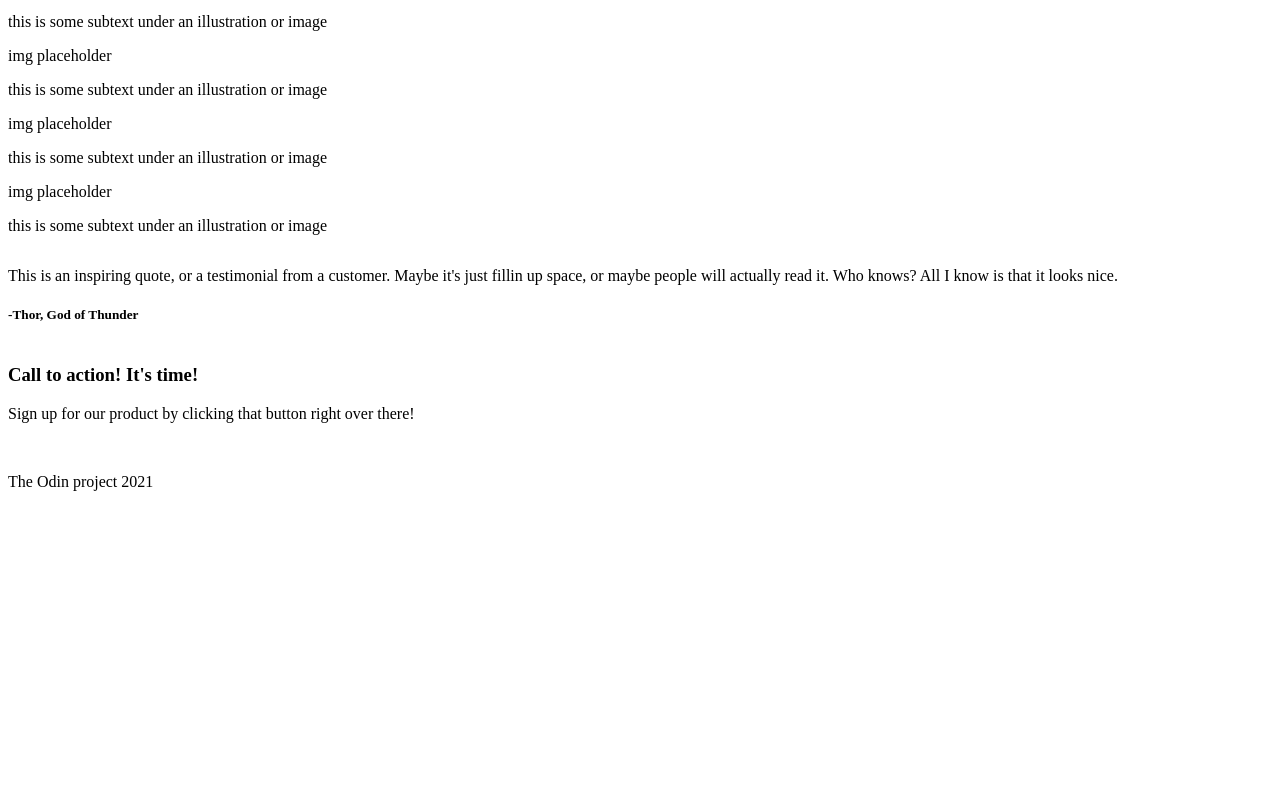
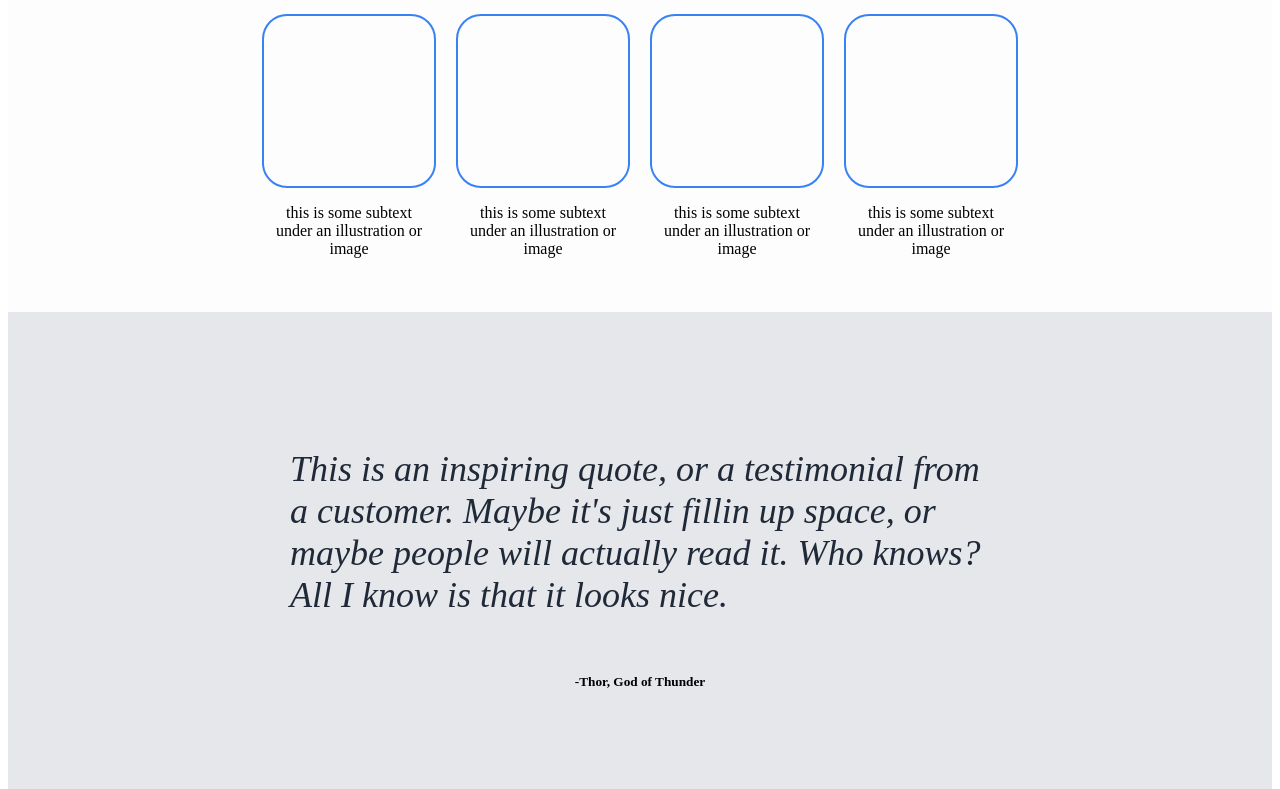
Before and after one commit to alanvillagrand/landing-page, a plain HTML site: page index.html in a window 1280 px wide. Shown: the part 596-1385 px from the top of the page. Before the commit the page ends 1111 px from the top, so only its background shows below. Drawn offline with Linux system fonts and the light colour scheme.

Commit message:
Finished styling for bottom page. Added some class names to html.

```diff
--- a/index.html
+++ b/index.html
@@ -35,25 +35,26 @@
         <h2>Some random information</h2>
         <div class="cards">
             <div class="card">
-                <div>img placeholder</div>
+                <div class="image-border"></div>
                 <p>this is some subtext under an illustration or image</p>
             </div>
             <div class="card">
-                <div>img placeholder</div>
+                <div class="image-border"></div>
                 <p>this is some subtext under an illustration or image</p>
             </div>
             <div class="card">
-                <div>img placeholder</div>
+                <div class="image-border"></div>
                 <p>this is some subtext under an illustration or image</p>
             </div>
             <div class="card">
-                <div>img placeholder</div>
+                <div class="image-border"></div>
                 <p>this is some subtext under an illustration or image</p>
             </div>
         </div>
     </div>
     <div class="middle-bottom-page">
-        <p>This is an inspiring quote, or a testimonial from a customer.
+        <p class="quote">
+            This is an inspiring quote, or a testimonial from a customer.
             Maybe it's just fillin up space, or maybe people will actually read it.
             Who knows? All I know is that it looks nice.
         </p>
@@ -64,8 +65,8 @@
             <div class="ad-text">
                 <h3>Call to action! It's time!</h3>
                 <p>Sign up for our product by clicking that button right over there!</p>
-                <a href="#">Sign Up</a>
             </div>
+            <a href="#">Sign Up</a>
         </div>
     </div>
     <div class="footer">
--- a/style.css
+++ b/style.css
@@ -11,6 +11,8 @@ a {
     text-decoration: none;
     color: white;
 }
+
+/* Top Page */
 
 .top-page {
     display: flex;
@@ -65,3 +67,92 @@ a {
     padding: 10px 30px;
     font-weight: bold;
 }
+
+/* Middle Top Page */
+
+.middle-top-page {
+    display: flex;
+    flex-direction: column;
+    flex-basis: 400px;
+    background-color: #fdfdfd;
+    align-items: center;
+}
+
+.middle-top-page h2 {
+    font-size: 36px;
+    font-weight: 900;
+}
+
+.cards {
+    display: flex;
+    gap: 20px;
+}
+
+.card {
+    display: flex;
+    flex-direction: column;
+    align-items: center;
+    text-align: center;
+}
+
+.card p {
+    width: 150px;
+}
+
+.image-border {
+    border-radius: 25px;
+    border: 2px solid #3882F6;
+    padding: 20px;
+    width: 130px;
+    height: 130px;
+}
+
+/* Middle Bottom Page */
+
+.middle-bottom-page {
+    display: flex;
+    flex-direction: column;
+    flex-basis: 500px;
+    background-color: #E5E7EB;
+    align-items: center;
+    justify-content: center;
+}
+
+.quote {
+    font-size: 36px;
+    font-style: italic;
+    color: #1F2937;
+    max-width: 700px;
+}
+
+/* Bottom Page */
+
+.bottom-page {
+    display: flex;
+    flex-basis: 400px;
+    flex-direction: column;
+    justify-content: center;
+    align-items: center;
+}
+
+.ad-card {
+    border-radius: 10px;
+    background: #3882F6;
+    color: white;
+    width: 800px;
+    height: 130px;
+    display: flex;
+    align-items: center;
+    justify-content: space-between;
+    padding: 0 100px;
+}
+
+.ad-card a {
+    font-weight: bold;
+    border-radius: 10px;
+    border: 2px solid #f8f8f8;
+    width: 150px;
+    height: 30px;
+    padding-top: 10px;
+    text-align: center;
+}
```
